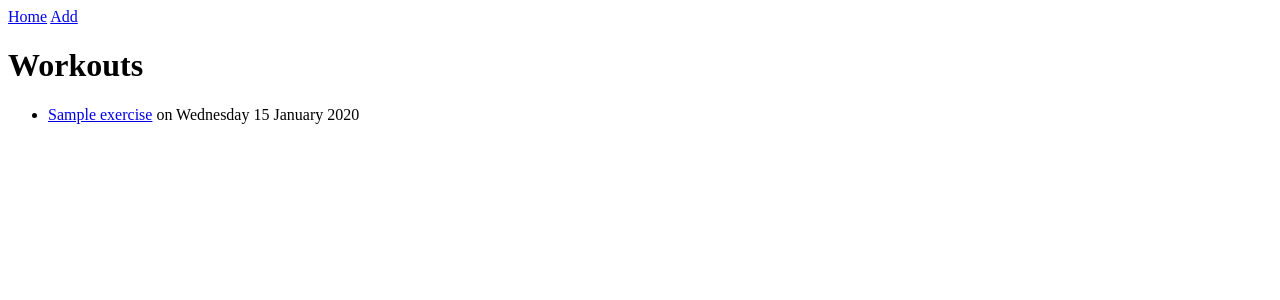
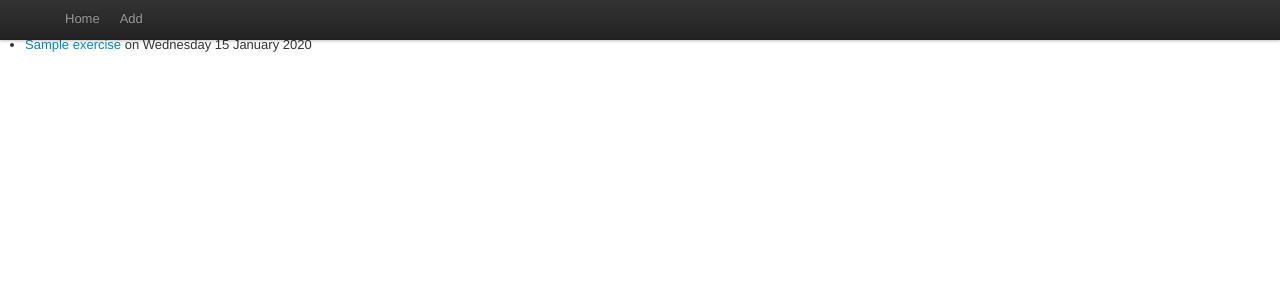
Before and after one commit to pcp135/exercise, a Django app: template getfit/templates/home.html in a window 1280 px wide. Shown: the top 300 px of the page. Run offline with Django 3.2, Linux system fonts and the light colour scheme; the template is opened without the code that fills it: most values are stand-ins (such as "Sample title", 1, 10 or a date in 2020).

Commit message:
added Navbar

```diff
--- a/getfit/templates/base.html
+++ b/getfit/templates/base.html
@@ -1,11 +1,21 @@
 <!DOCTYPE HTML>
-<html>
+<html lang="en">
 	<head>
 	    <title>{% block title %}{% endblock %}</title>
+		<link href="{{ STATIC_URL }}css/bootstrap.css" rel="stylesheet">
+		<link href="{{ STATIC_URL }}css/bootstrap-responsive.css" rel="stylesheet">
 	</head>
 	<body>
-		<a href= "{% url getfit.views.home %}">Home</a>
-		<a href= "{% url getfit.views.add %}">Add</a>
+		<div class="navbar navbar-fixed-top">
+			<div class="navbar-inner">
+			    <div class="container">
+					<ul class="nav">
+						<li><a href= "{% url getfit.views.home %}">Home</a></li>
+						<li><a href= "{% url getfit.views.add %}">Add</a></li>
+					</ul>
+				</div>
+			</div>
+		</div>
 		<h1>{% block header %}{% endblock %}</h1>
 		{% block content %}{% endblock %}
 	</body>
```
